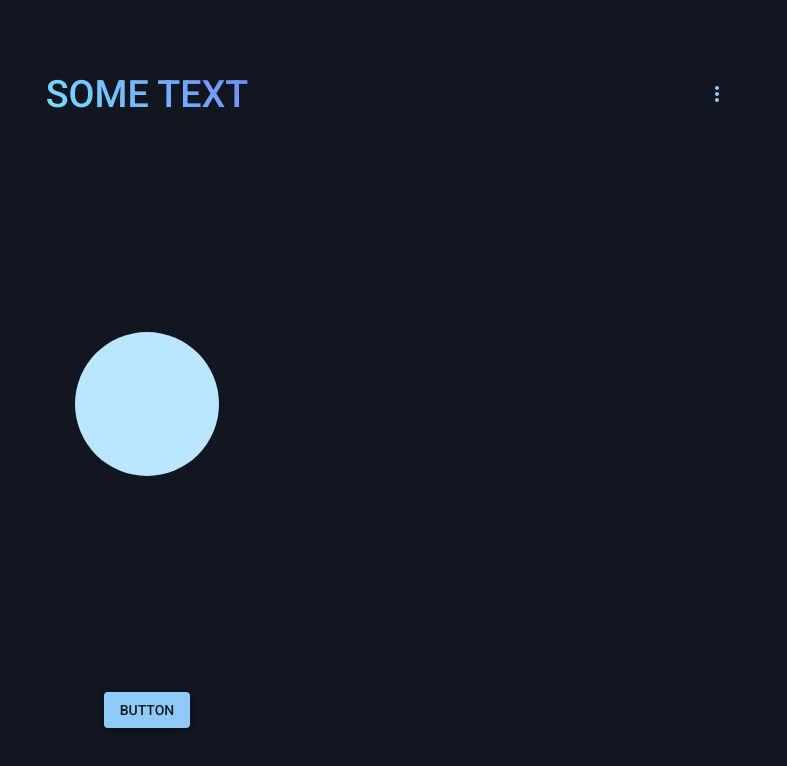
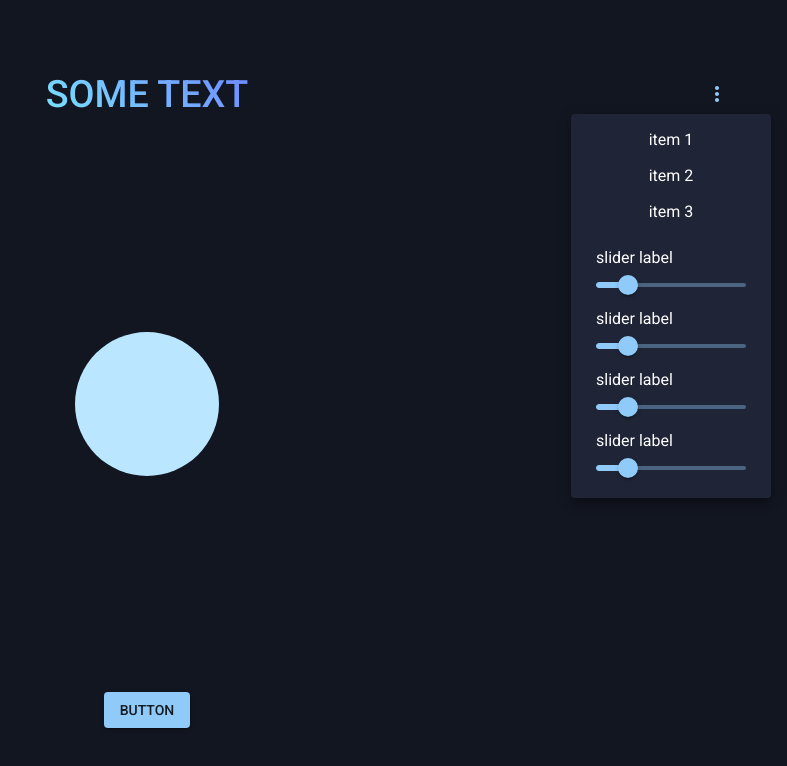
Before and after one commit to evi1Husky/just-breathe, a React (Vite) app: page / in a window 1280 px wide. Both pictures are taken after a click on the button "more". Shown: the top 766 px of the page, without its empty margins (493-1280 px from the left). Built offline with nearby package versions, Linux system fonts and the light colour scheme.

Commit message:
dropw down menu

```diff
--- a/src/App.tsx
+++ b/src/App.tsx
@@ -2,7 +2,7 @@ import { Box } from "@mui/material";
 import Typography from "@mui/material/Typography";
 import Button from "@mui/material/Button";
 import { Circle } from "./components/Circle";
-import { Menu } from "./components/Menu";
+import { BreathingMenu } from "./components/BreathingMenu";
 
 export const App = () => {
   return (
@@ -21,8 +21,8 @@ export const App = () => {
         justifyContent="center"
         alignItems="center"
       >
-        <Box sx={{ position: 'absolute', right: 50}}>
-          <Menu></Menu>
+        <Box sx={{ position: "absolute", right: 50 }}>
+          <BreathingMenu></BreathingMenu>
         </Box>
         <Typography
           variant="h1"
--- /dev/null
+++ b/src/components/BreathingMenu.tsx
@@ -0,0 +1,106 @@
+import { useState } from "react";
+import { IconButton } from "@mui/material";
+import MoreVertIcon from "@mui/icons-material/MoreVert";
+import Menu from "@mui/material/Menu";
+import MenuItem from "@mui/material/MenuItem";
+import Box from "@mui/material/Box";
+import Slider from "@mui/material/Slider";
+import Typography from "@mui/material/Typography";
+
+export const BreathingMenu = () => {
+  const [anchorEl, setAnchorEl] = useState<null | HTMLElement>(null);
+  const open = Boolean(anchorEl);
+  const handleClick = (event: React.MouseEvent<HTMLElement>) => {
+    setAnchorEl(event.currentTarget);
+  };
+
+  const handleClose = () => {
+    setAnchorEl(null);
+  };
+
+  return (
+    <div>
+      <IconButton
+        color="primary"
+        aria-label="more"
+        id="long-button"
+        aria-controls={open ? "long-menu" : undefined}
+        aria-expanded={open ? "true" : undefined}
+        aria-haspopup="true"
+        onClick={handleClick}
+      >
+        <MoreVertIcon />
+      </IconButton>
+      <Menu
+        id="long-menu"
+        MenuListProps={{
+          "aria-labelledby": "long-button",
+        }}
+        anchorEl={anchorEl}
+        open={open}
+        onClose={handleClose}
+      >
+        <MenuItem sx={{ justifyContent: "center" }} onClick={handleClose}>
+          item 1
+        </MenuItem>
+        <MenuItem sx={{ justifyContent: "center" }} onClick={handleClose}>
+          item 2
+        </MenuItem>
+        <MenuItem sx={{ justifyContent: "center" }} onClick={handleClose}>
+          item 3
+        </MenuItem>
+        <Box
+          display="flex"
+          flexDirection="column"
+          alignItems="center"
+          width={200}
+        >
+          <Box sx={{ marginTop: "1rem" }}>
+            <Typography>slider label</Typography>
+            <Slider
+              sx={{ width: 150 }}
+              aria-label="Small steps"
+              defaultValue={4}
+              step={1}
+              min={1}
+              max={15}
+            />
+          </Box>
+          <Box>
+            <Typography>slider label</Typography>
+            <Slider
+              sx={{ width: 150 }}
+              aria-label="Small steps"
+              defaultValue={4}
+              step={1}
+              min={1}
+              max={15}
+            />
+          </Box>
+          <Box>
+            <Typography>slider label</Typography>
+            <Slider
+              sx={{ width: 150 }}
+              aria-label="Small steps"
+              defaultValue={4}
+              step={1}
+              min={1}
+              max={15}
+            />
+          </Box>
+          <Box>
+            <Typography>slider label</Typography>
+            <Slider
+              sx={{ width: 150 }}
+              aria-label="Small steps"
+              defaultValue={4}
+              step={1}
+              min={1}
+              max={15}
+            />
+          </Box>
+        </Box>
+      </Menu>
+    </div>
+  );
+};
--- a/src/components/Menu.tsx
+++ /dev/null
@@ -1,19 +0,0 @@
-import { IconButton } from "@mui/material";
-import MoreVertIcon from "@mui/icons-material/MoreVert";
-export const Menu = () => {
-  return (
-    <div>
-      <IconButton
-        color="primary"
-        aria-label="more"
-        id="long-button"
-        // aria-controls={open ? "long-menu" : undefined}
-        // aria-expanded={open ? "true" : undefined}
-        // aria-haspopup="true"
-        // onClick={handleClick}
-      >
-        <MoreVertIcon />
-      </IconButton>
-    </div>
-  );
-};
--- a/src/main.tsx
+++ b/src/main.tsx
@@ -10,11 +10,19 @@ import { createTheme, ThemeProvider, responsiveFontSizes } from "@mui/material";
 
 let theme = createTheme({
   palette: {
+    mode: "dark",
     primary: {
       main: "#90caf9",
     },
   },
   components: {
+    MuiMenu: {
+      styleOverrides: {
+        paper: {
+          backgroundColor: "rgb(0, 7, 27)",
+        },
+      },
+    },
     MuiCssBaseline: {
       styleOverrides: {
         body: {
```
